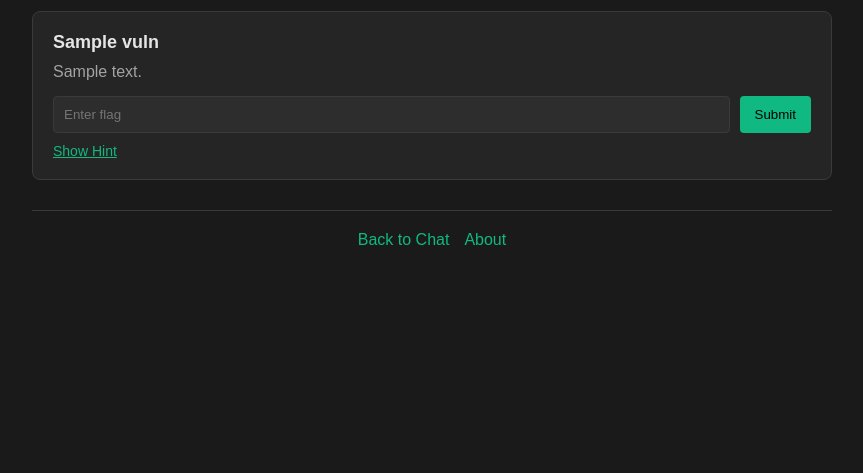
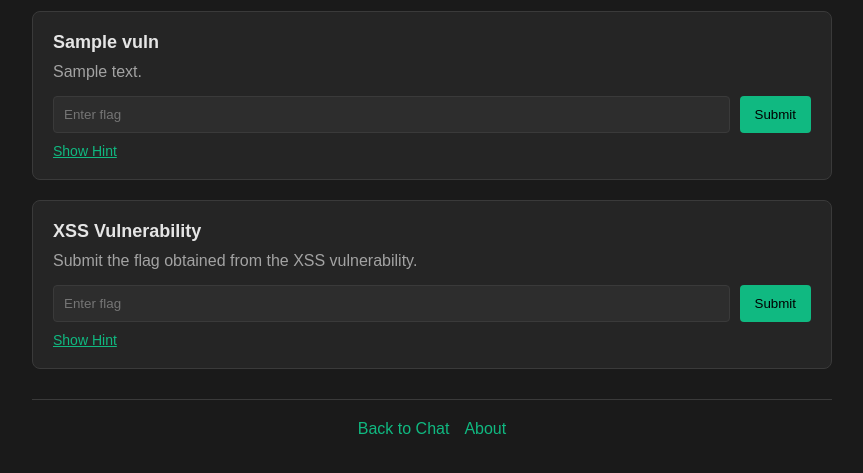
Before and after one commit to dewankpant/DILLMA-Damn-Insecure-LLM-Agent, a Flask app: template templates/submit_flags.html in a window 1280 px wide. Shown: the part 232-705 px from the top of the page, without its empty margins (208-1071 px from the left). Run offline with Flask 3, Linux system fonts and the light colour scheme; the template is opened without the code that fills it: most values are stand-ins (such as "Sample title", 1, 10 or a date in 2020); parts of the project's set-up code (start-up, migrations or seed data) failed here and were passed over.

Commit message:
Update submit_flags.html

```diff
--- a/templates/submit_flags.html
+++ b/templates/submit_flags.html
@@ -198,6 +198,22 @@
                     {% endif %}
                 </div>
             {% endfor %}
+
+            <!-- New XSS flag field -->
+            <div class="vulnerability">
+                <div class="vulnerability-header">
+                    <div class="vulnerability-name">XSS Vulnerability</div>
+                </div>
+                <div class="vulnerability-description">Submit the flag obtained from the XSS vulnerability.</div>
+                <div class="flag-form">
+                    <input type="text" name="flag_xss" placeholder="Enter flag" class="flag-input">
+                    <button type="submit" class="submit-btn">Submit</button>
+                </div>
+                <div class="hint">
+                    <button type="button" class="hint-toggle" onclick="toggleHint('hint_xss')">Show Hint</button>
+                    <span id="hint_xss" style="display: none;">Try to trigger an alert to find the flag.</span>
+                </div>
+            </div>
         </form>
     </div>
 
```
